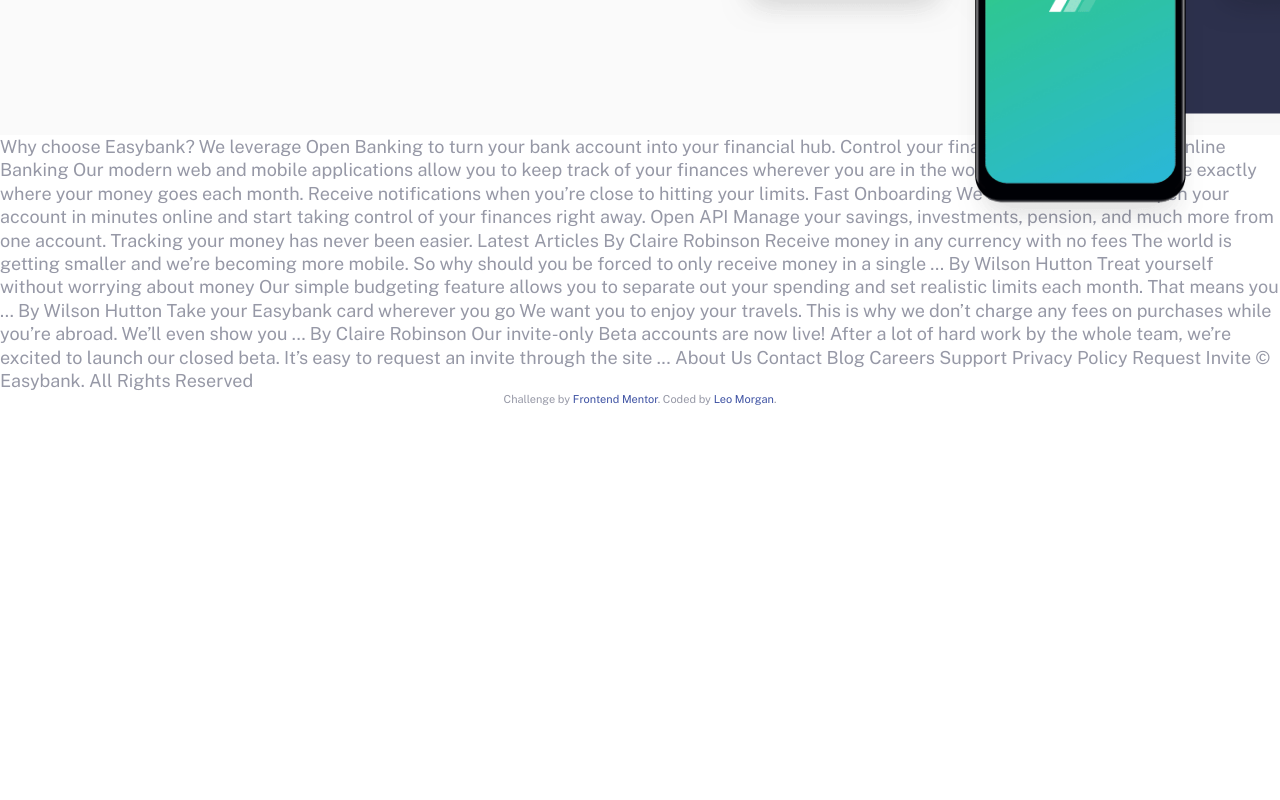
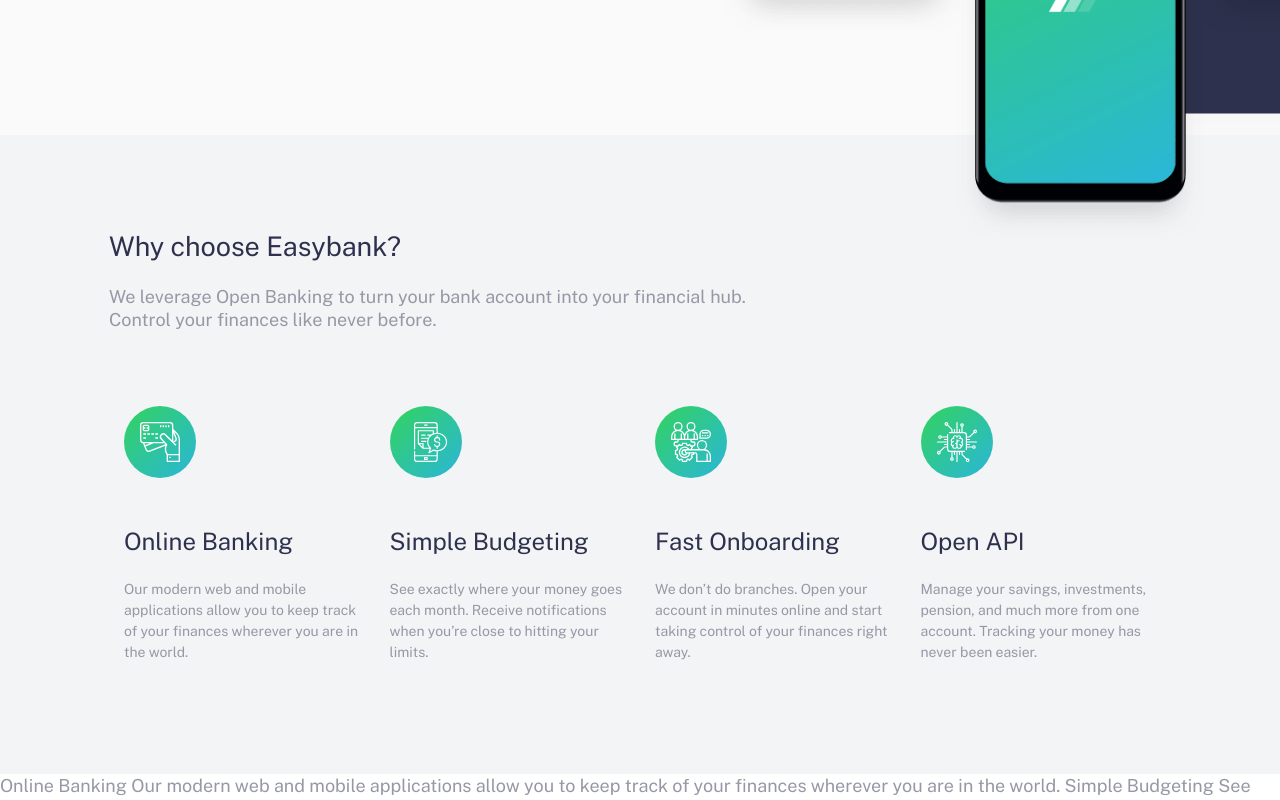
Before and after one commit to Shadyxstep/easybank-project, a plain HTML site: page index.html in a window 1280 px wide. Shown: the part 600-1400 px from the top of the page. Before the commit the page ends 1007 px from the top, so only its background shows below. Drawn offline with nearby package versions, Linux system fonts and the light colour scheme.

Commit message:
feature icon section

```diff
--- /dev/null
+++ b/app/scss/_features.scss
@@ -0,0 +1,62 @@
+.feature {
+    background-color: $lightGrayishBlue;
+    text-align: center;
+
+    @include breakpoint-up(medium){
+      text-align: left;
+    }
+
+    &__intro {
+      margin-bottom: 3.75rem;
+
+      @include breakpoint-up(large){
+        width: 60%;
+      }
+    }
+
+    &__grid {
+
+      @include breakpoint-up(medium){
+        display: flex;
+        flex-wrap: wrap;
+      }
+    }
+
+    &__item {
+      padding: 0.9375rem;
+
+      @include breakpoint-up(medium){
+        flex: 0 0 50%;
+      }
+
+      @include breakpoint-up(large){
+        flex: 1;
+      }
+    }
+
+    &__icon {
+      margin-bottom: 1.875rem;
+
+      @include breakpoint-up(large){
+        margin-bottom: 2.75rem;
+      }
+    }
+
+    &__title {
+      font-size: 1.25rem;
+      font-weight: 300;
+      line-height: 1.15;
+      color: $darkBlue;
+      margin-bottom: 1rem;
+
+      @include breakpoint-up(large){
+        font-size: 1.5rem;
+        margin-bottom: 1.5rem;
+      }
+    }
+
+    &__description {
+      font-size: 0.875rem;
+      line-height: 1.5;
+    }
+  }
--- a/app/scss/style.scss
+++ b/app/scss/style.scss
@@ -5,3 +5,4 @@
 @import "globals";
 @import "header";
 @import "hero";
+@import "features";
--- a/index.html
+++ b/index.html
@@ -67,13 +67,68 @@
   </section>
 
 
+  <section class="feature">
+    <div class="feature__content container container--pall">
+      <div class="feature__intro">
+        <h2>Why choose Easybank?</h2>
+        <p>
+          We leverage Open Banking to turn your bank account into your
+          financial hub. Control your finances like never before.
+        </p>
+      </div>
+
+      <div class="feature__grid">
+        <div class="feature__item">
+          <div class="feature__icon">
+            <img src="/images/icon-online.svg" />
+          </div>
+          <div class="feature__title">Online Banking</div>
+          <div class="feature__description">
+            Our modern web and mobile applications allow you to keep track of
+            your finances wherever you are in the world.
+          </div>
+        </div>
+
+        <div class="feature__item">
+          <div class="feature__icon">
+            <img src="/images/icon-budgeting.svg" />
+          </div>
+          <div class="feature__title">Simple Budgeting</div>
+          <div class="feature__description">
+            See exactly where your money goes each month. Receive
+            notifications when you’re close to hitting your limits.
+          </div>
+        </div>
+
+        <div class="feature__item">
+          <div class="feature__icon">
+            <img src="/images/icon-onboarding.svg" />
+          </div>
+          <div class="feature__title">Fast Onboarding</div>
+          <div class="feature__description">
+            We don’t do branches. Open your account in minutes online and
+            start taking control of your finances right away.
+          </div>
+        </div>
+
+        <div class="feature__item">
+          <div class="feature__icon"><img src="/images/icon-api.svg" /></div>
+          <div class="feature__title">Open API</div>
+          <div class="feature__description">
+            Manage your savings, investments, pension, and much more from one
+            account. Tracking your money has never been easier.
+          </div>
+        </div>
+      </div>
+    </div>
+  </section>
 
 
 
-  Why choose Easybank?
 
-  We leverage Open Banking to turn your bank account into your financial hub. Control
-  your finances like never before.
+
+
+
 
   Online Banking
   Our modern web and mobile applications allow you to keep track of your finances
```
Also changed, not shown: app/scss/style.css, 1 other file.
